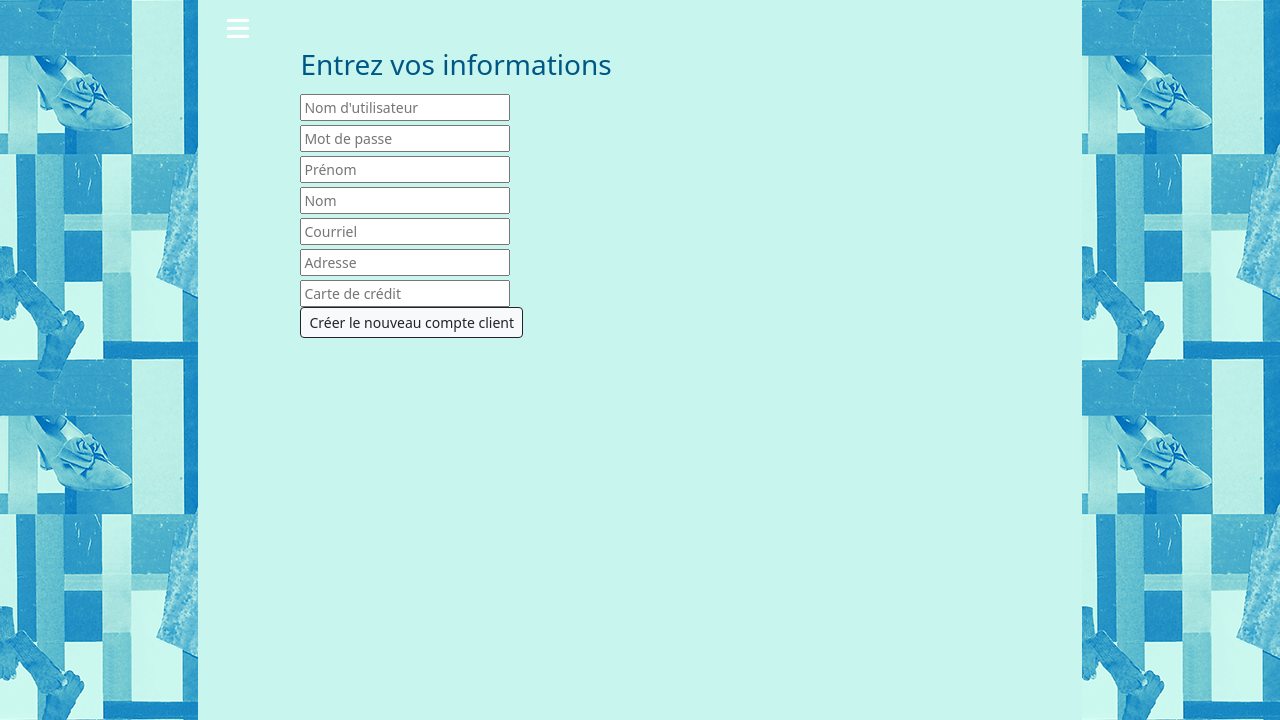
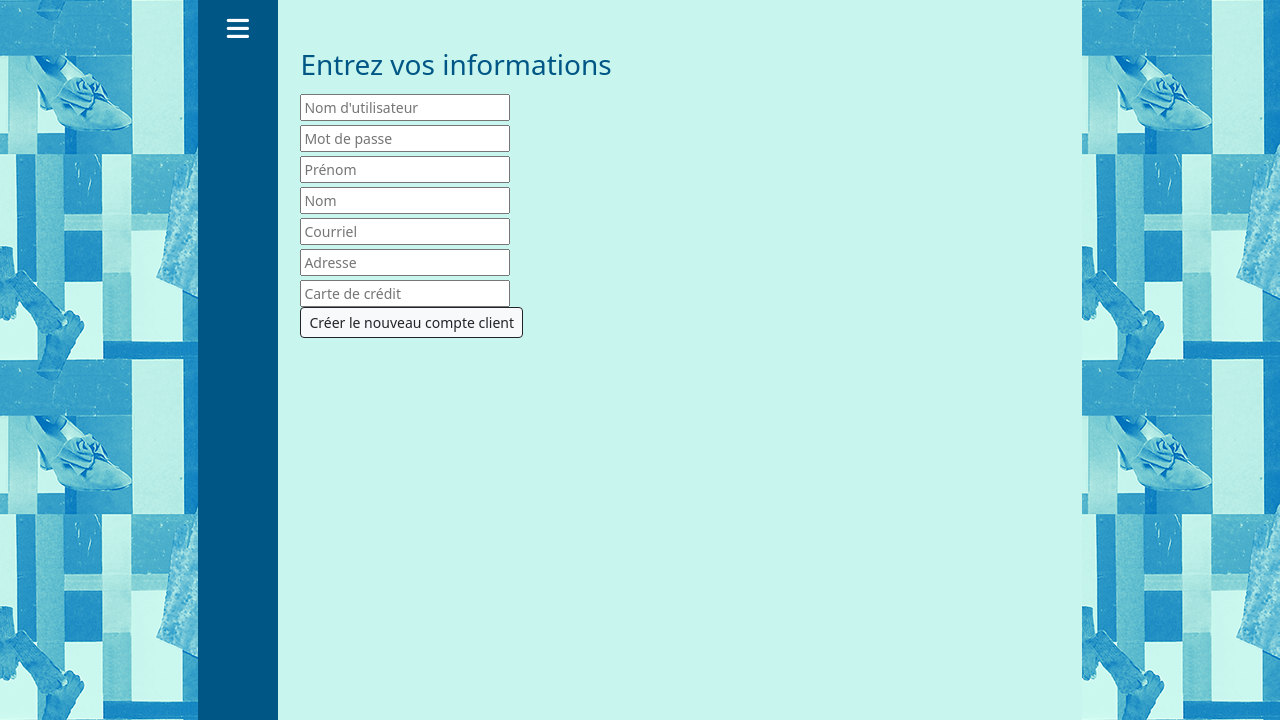
Before and after one commit to PORaymond/2023-galerie-raymond, a PHP site: page /index.php?action=nouveauClient in a window 1280 px wide. Shown: the part 80-800 px from the top of the page. Run offline with PHP 8.4, Linux system fonts and the light colour scheme.

Commit message:
Changer la couleur de fond

```diff
--- a/vues/inclusions/navCatalogue.php
+++ b/vues/inclusions/navCatalogue.php
@@ -1,7 +1,7 @@
 <?php
 include_once(__DIR__ . "/fonctions.inc.php");
 ?>
-<nav id="nav-menu">
+<nav id="nav-menu" class="couleur-fond">
     <a href="javascript:void(0)" class="icon" onclick="myFunction()">
         <i class="fa fa-bars"></i></a>
     <?php
```
